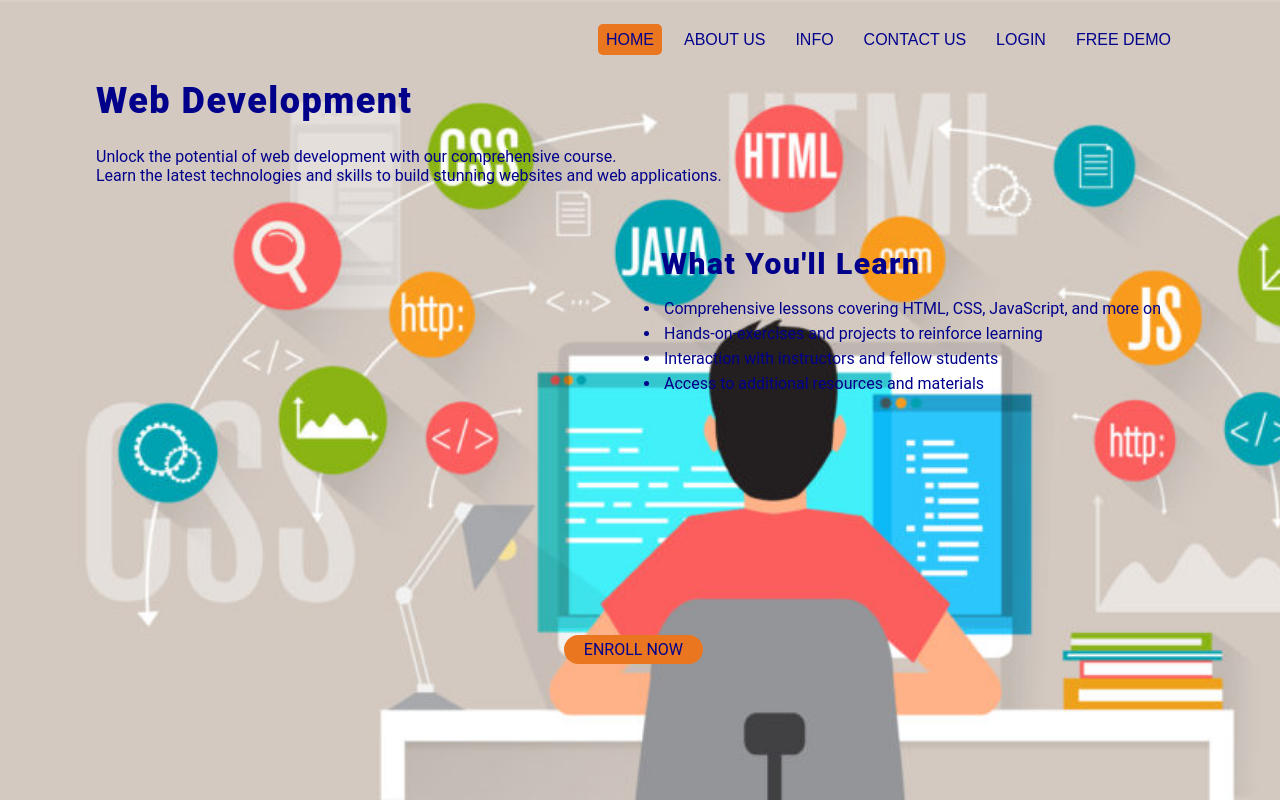
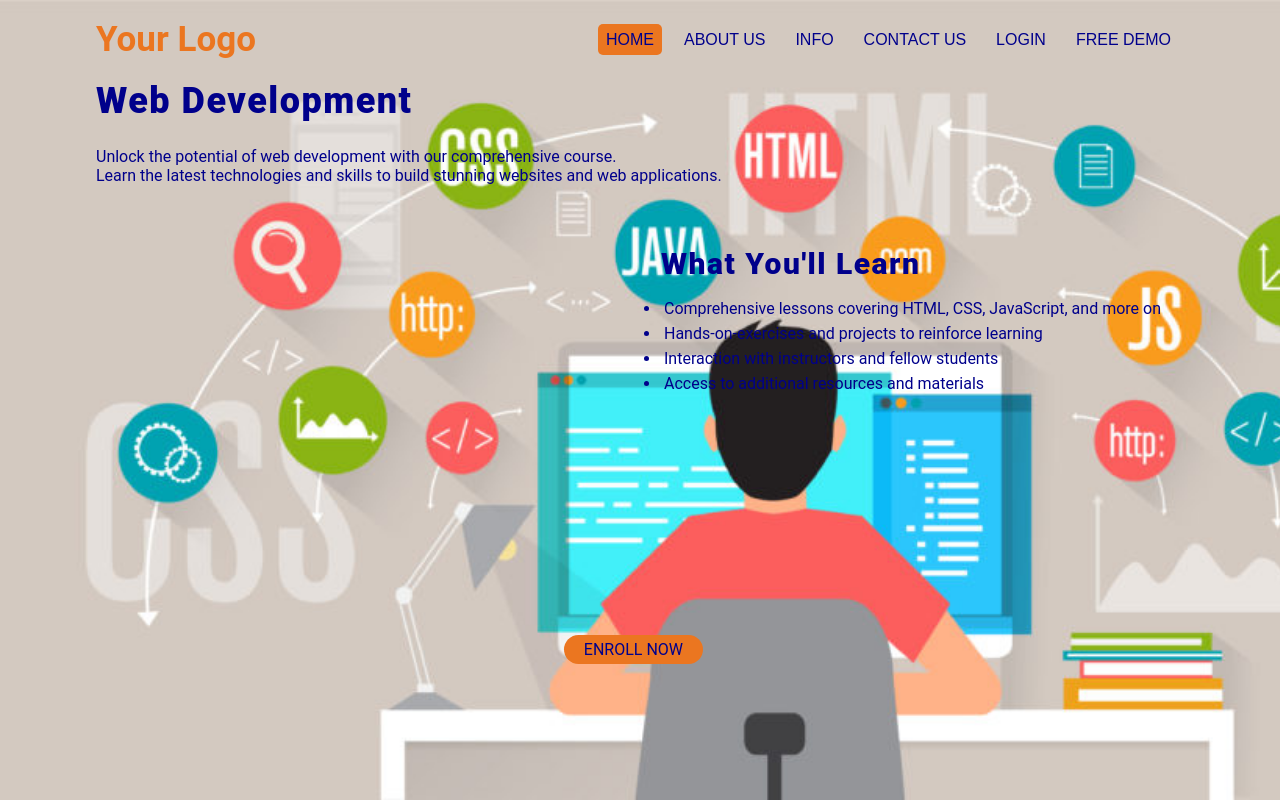
Before and after one commit to Aswathi2699/landing-page, a plain HTML site: page index.html in a window 1280 px wide. Drawn offline with Linux system fonts and the light colour scheme.

Commit message:
Add files via upload

```diff
--- a/index.html
+++ b/index.html
@@ -11,6 +11,7 @@
     <section>
         <div class="container">
             <nav>
+                <h1>Your Logo</h1>
                 <ul>
                     <li><a href="" class="active">Home</a></li>
                     <li><a href="">About Us</a></li>
--- a/resources/css/style.css
+++ b/resources/css/style.css
@@ -9,6 +9,7 @@ section{
     background-image: url('../webdev.jpg');
     background-repeat: no-repeat;
     background-size: cover;
+
 }
 
 .container{
@@ -20,6 +21,15 @@ section{
 nav{
     height: 80px;
 }
+
+nav h1{
+    float: left;
+    line-height: 80px;
+    font-size: 35px;
+    font-size: inline;
+    color: #eb7620;
+}
+
 nav ul{
     float: right;
     line-height: 80px;
```
